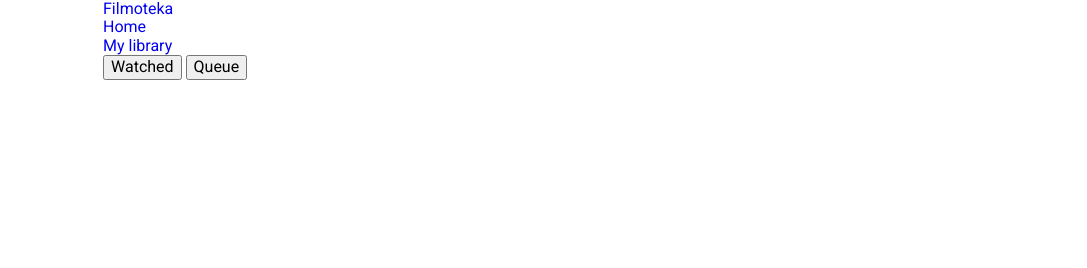
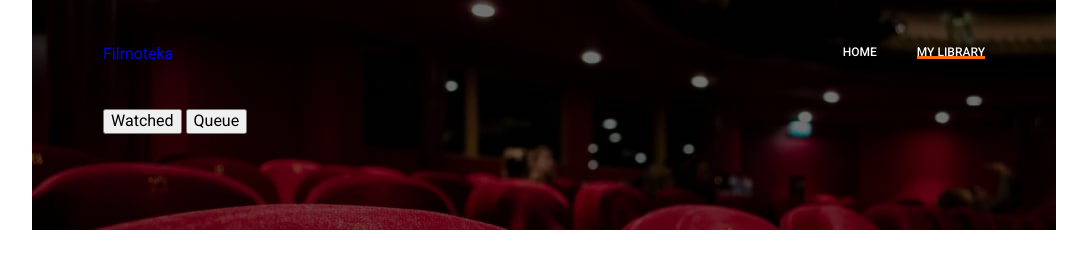
Before and after one commit to DOROSHYK/team-project-02-group-11, a website built with Parcel: page src/my-library.html in a window 1280 px wide. Shown: the whole page, without its empty margins (96-1183 px from the left). Built offline with nearby package versions, Linux system fonts and the light colour scheme.

Commit message:
add my-library.scss

```diff
--- a/src/my-library.html
+++ b/src/my-library.html
@@ -40,6 +40,7 @@
         </div>
     </header>
 
+    <script src="./index.js"></script>
 </body>
 
 </html>
--- a/src/sass/base/_my-library.scss
+++ b/src/sass/base/_my-library.scss
@@ -0,0 +1,101 @@
+/*HEADER*/
+
+.page-header__library {
+min-height: 230px;
+max-width: 320px;
+margin-left: auto;
+margin-right: auto;
+padding-top: 45px;
+padding-bottom: 65px;
+background-image: linear-gradient(rgba(0, 0, 0, 0.56), rgba(0, 0, 0, 0.56)),
+url(../images/header-library/header-lib-mobile.jpg);
+background-repeat: no-repeat;
+background-position: center;
+background-size: cover;
+
+ @media screen and (min-device-pixel-ratio: 2),
+ screen and (min-resolution: 192dpi),
+ screen and (min-resolution: 2dppx) {
+     & {
+         background-image: linear-gradient(rgba(0, 0, 0, 0.56), rgba(0, 0, 0, 0.56)),
+            url(../images/header-library/header-lib-mobile@2x.jpg);
+     }
+ }
+
+ @media screen and (min-width: 768px) and (max-width: 1023px) {
+    & {
+        min-height: 230px;
+        max-width: 768px;
+        background-image: linear-gradient(rgba(0, 0, 0, 0.56), rgba(0, 0, 0, 0.56)),
+            url(../images/header-library/header-lib-tablet.jpg);
+    }
+
+    @media screen and (min-device-pixel-ratio: 2),
+    screen and (min-resolution: 192dpi),
+    screen and (min-resolution: 2dppx) {
+        & {
+            background-image: linear-gradient(rgba(0, 0, 0, 0.56), rgba(0, 0, 0, 0.56)),
+                url(../images/header-library/header-lib-tablet@2x.jpg);
+        }
+    }
+}
+
+@media screen and (min-width: 1024px) {
+    & {
+        min-height: 230px;
+        max-width: 1024px;
+        background-image: linear-gradient(rgba(0, 0, 0, 0.56), rgba(0, 0, 0, 0.56)),
+            url(../images/header-library/header-lib-desktop.jpg);
+    }
+
+    @media screen and (min-device-pixel-ratio: 2),
+    screen and (min-resolution: 192dpi),
+    screen and (min-resolution: 2dppx) {
+        & {
+            background-image: linear-gradient(rgba(0, 0, 0, 0.56), rgba(0, 0, 0, 0.56)),
+                url(../images/header-library/header-lib-desktop@2x.jpg);
+        }
+    }
+}
+}
+
+.page-header__navigation {
+    display: flex;
+    justify-content: space-between;
+}
+
+.site-nav {
+    display: flex;
+}
+
+.site-nav__item:not(:last-child) {
+     margin-right: 40px;
+}
+
+ .site-nav__link {
+     text-decoration: none;
+     position: relative;
+     display: block;
+     color: $main-bg-color;
+     font-weight: 500;
+     font-size: 12px;
+     line-height: 1.167;
+     text-transform: uppercase;
+ }
+
+.site-nav__link--current::after {
+        content: "";
+        position: absolute;
+        left: 0;
+        bottom: 0;
+        display: block;
+        width: 100%;
+        height: 3px;
+        background-color: $acsent-color;
+}
+
+.header__buttons {
+    margin-top: 46px;
+}
+
+.header__button {}
--- a/src/sass/main.scss
+++ b/src/sass/main.scss
@@ -8,3 +8,4 @@
 @import './base/container';
 @import './base/variables';
 @import './base/common';
+@import './base/my-library';
```
Also changed, not shown: src/index.html (+1 -1 lines).
